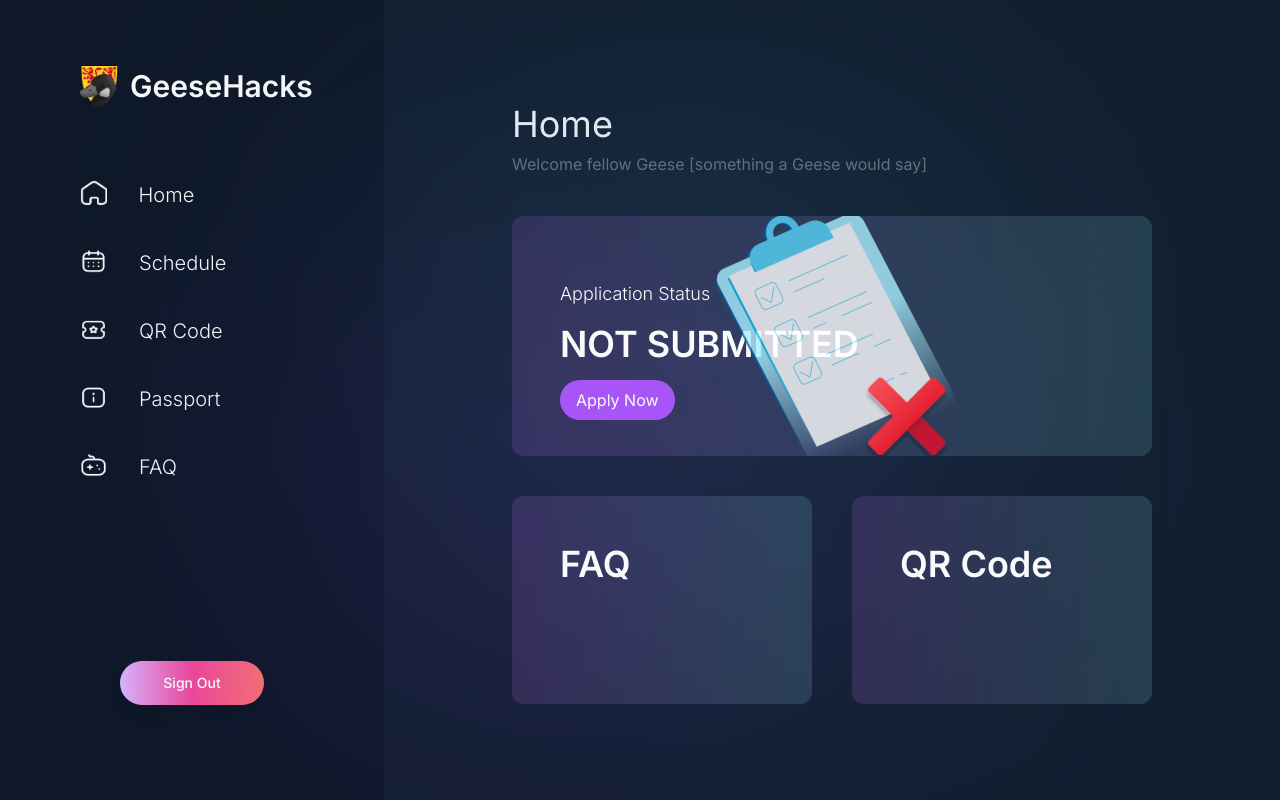
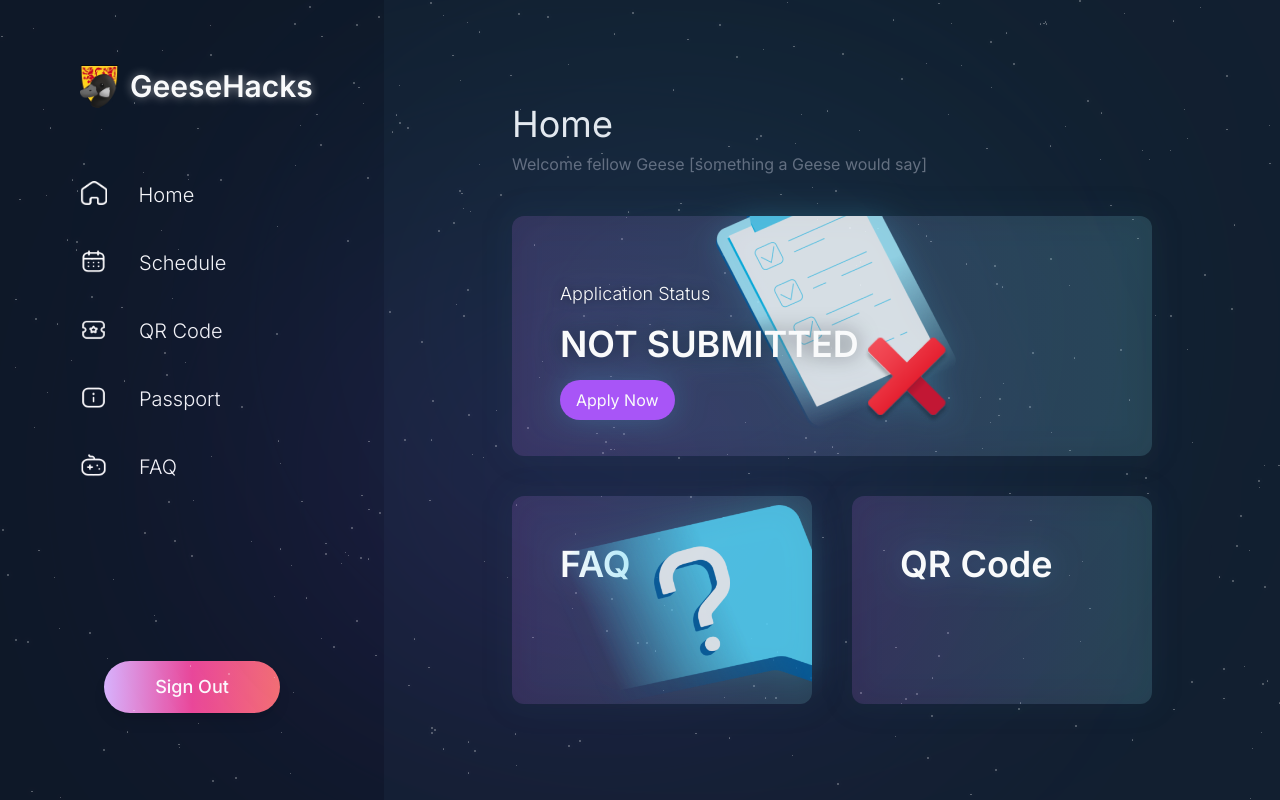
Before and after one commit to GeeseHacks/portal.geesehacks.com, a Next.js app: page /dashboard in a window 1280 px wide. Built offline with nearby package versions, Linux system fonts and the light colour scheme; no server answers.

Commit message:
starry starry sky

```diff
--- a/app/dashboard/page.tsx
+++ b/app/dashboard/page.tsx
@@ -10,6 +10,25 @@ const Home: React.FC = () => {
         <div className="absolute top-48 left-48 m-20 w-1/2 h-1/2 bg-purple-700 rounded-full blur-4xl opacity-20"></div>
         <div className="absolute bottom-48 right-48 m-20 w-1/2 h-1/2 bg-teal-700 rounded-full blur-4xl opacity-20"></div>
       </div>
+
+      <div className="absolute inset-0 z-0">
+      {[...Array(400)].map((_, i) => {
+        const size = `${Math.random() + 1}px`;
+        return (
+          <div
+            key={i}
+            className="absolute bg-white rounded-full opacity-35"
+            style={{
+              width: size,
+              height: size,
+              top: `${Math.random() * 100}%`,
+              left: `${Math.random() * 100}%`,
+              boxShadow: `0 0 10px 2px rgba(255, 255, 255, 0.1)`,
+            }}
+          ></div>
+        );
+      })}
+    </div>
 
       {/* SideNav */}
       <SideNav />
@@ -26,10 +45,11 @@ const Home: React.FC = () => {
           p-12 rounded-xl w-full min-h-52 space-y-4
           relative overflow-hidden
           hover:scale-102 transition-transform duration-300
+          drop-shadow-[0_0px_15px_rgba(48,133,159,0.5)]
         ">
-          <img src="/static/images/status-notsubmitted.png" alt="Not Submitted" className="absolute right-48 top-0 z-0" />
-          <h2 className="font-light text-lg">Application Status</h2>
-          <h2 className="font-semibold text-4xl">NOT SUBMITTED</h2>
+          <img src="/static/images/status-notsubmitted.png" alt="Not Submitted" className="absolute right-48 -top-10 z-0" />
+          <h2 className="font-light text-lg drop-shadow-[0_0px_5px_rgba(0,0,0,0.5)]">Application Status</h2>
+          <h2 className="font-semibold text-4xl drop-shadow-[0_0px_10px_rgba(0,0,0,0.5)]">NOT SUBMITTED</h2>
           <button className="mt-2 bg-purple-500 px-4 py-2 rounded-full">Apply Now</button>
         </div>
 
@@ -39,7 +59,9 @@ const Home: React.FC = () => {
             p-12 rounded-xl
             relative overflow-hidden
             hover:scale-102 transition-transform duration-300
+            drop-shadow-[0_0px_15px_rgba(48,133,159,0.5)]
           ">
+            <img src="/static/images/faq.png" alt="FAQ" className=" absolute -right-10 bottom-0 z-0" />
             <h2 className="font-semibold text-4xl">FAQ</h2>
           </div>
           <div className="
@@ -47,6 +69,7 @@ const Home: React.FC = () => {
             p-12 rounded-xl
             relative overflow-hidden
             hover:scale-102 transition-transform duration-300
+            drop-shadow-[0_0px_15px_rgba(48,133,159,0.5)]
           ">
             <h2 className="font-semibold text-4xl">QR Code</h2>
           </div>
--- a/components/nav/SideNav.tsx
+++ b/components/nav/SideNav.tsx
@@ -38,7 +38,7 @@ const SideNav: React.FC = () => {
         {/* Nav Logo */}
         <div className="flex items-center space-x-3 h-1/5">
           <Image src="/static/icons/geesehacks.png" height={38} width={38} alt="Geese Logo" />
-          <div className="text-3xl font-semibold">GeeseHacks</div>
+          <div className="text-3xl font-semibold drop-shadow-[0_0px_5px_rgba(255,255,255,0.5)]">GeeseHacks</div>
         </div>
 
         {/* Nav Content */}
@@ -53,7 +53,7 @@ const SideNav: React.FC = () => {
 
         {/* Log Out Button (Switch the style a bit—maybe use shadcn buttons?) */}
         <div className="h-1/6 flex-shrink-0">
-          <button className="flex w-36 items-center justify-center gap-2 rounded-full bg-gradient-to-r from-purple-300 via-pink-500 to-red-400 p-3 text-sm font-medium text-white shadow-lg transition duration-200 ease-in-out hover:bg-gradient-to-r hover:from-purple-500 hover:via-pink-600 hover:to-red-600 hover:shadow-xl focus:outline-none focus:ring-2 focus:ring-purple-500 focus:ring-offset-2">
+          <button className="flex w-44 items-center justify-center gap-2 rounded-full bg-gradient-to-r from-purple-300 via-pink-500 to-red-400 p-3 text-lg font-medium text-white shadow-lg transition duration-200 ease-in-out hover:bg-gradient-to-r hover:from-purple-500 hover:via-pink-600 hover:to-red-600 hover:shadow-xl focus:outline-none focus:ring-2 focus:ring-purple-500 focus:ring-offset-2">
             Sign Out
           </button>
         </div>
```
Also changed, not shown: public/static/images/faq.png (added).
